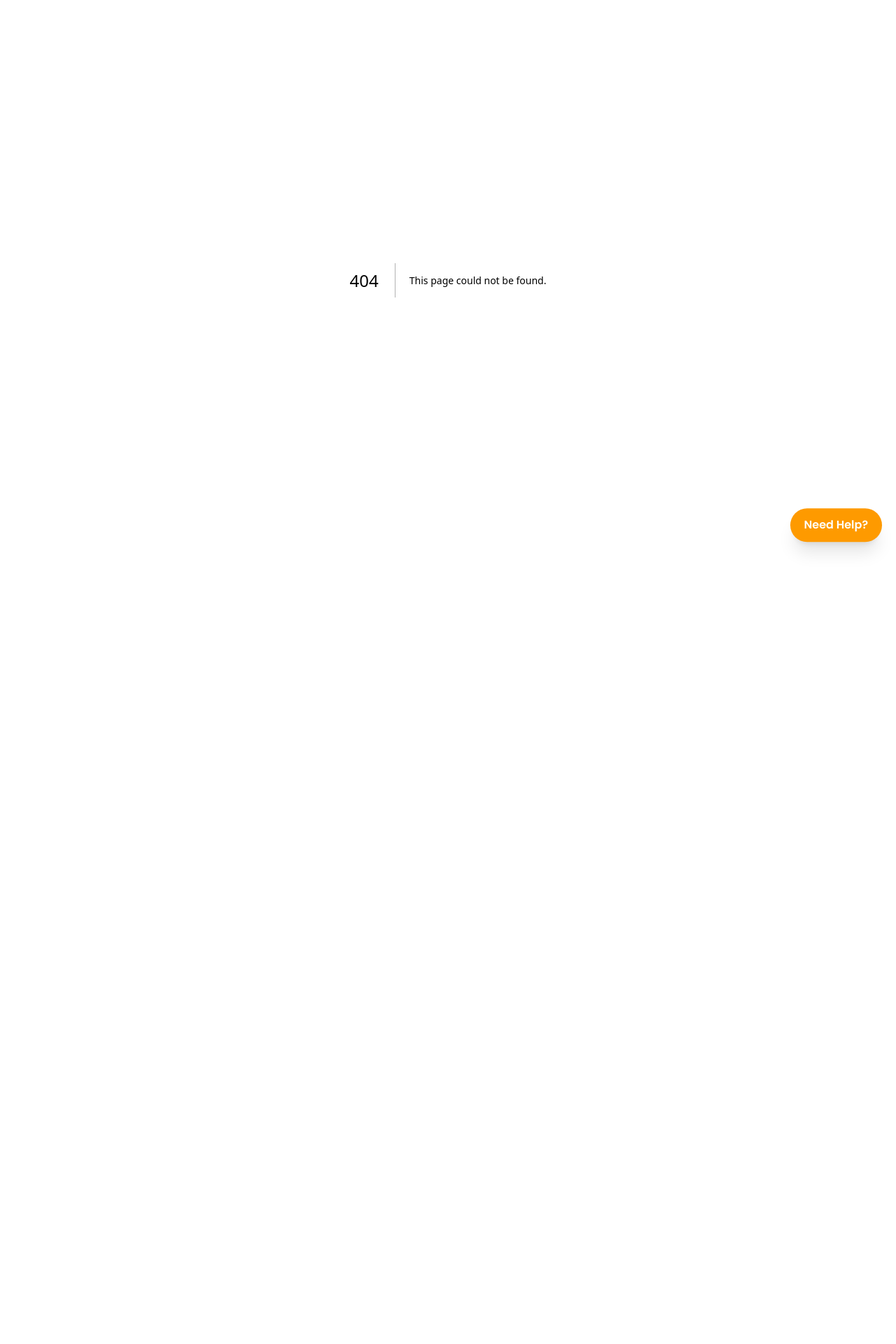
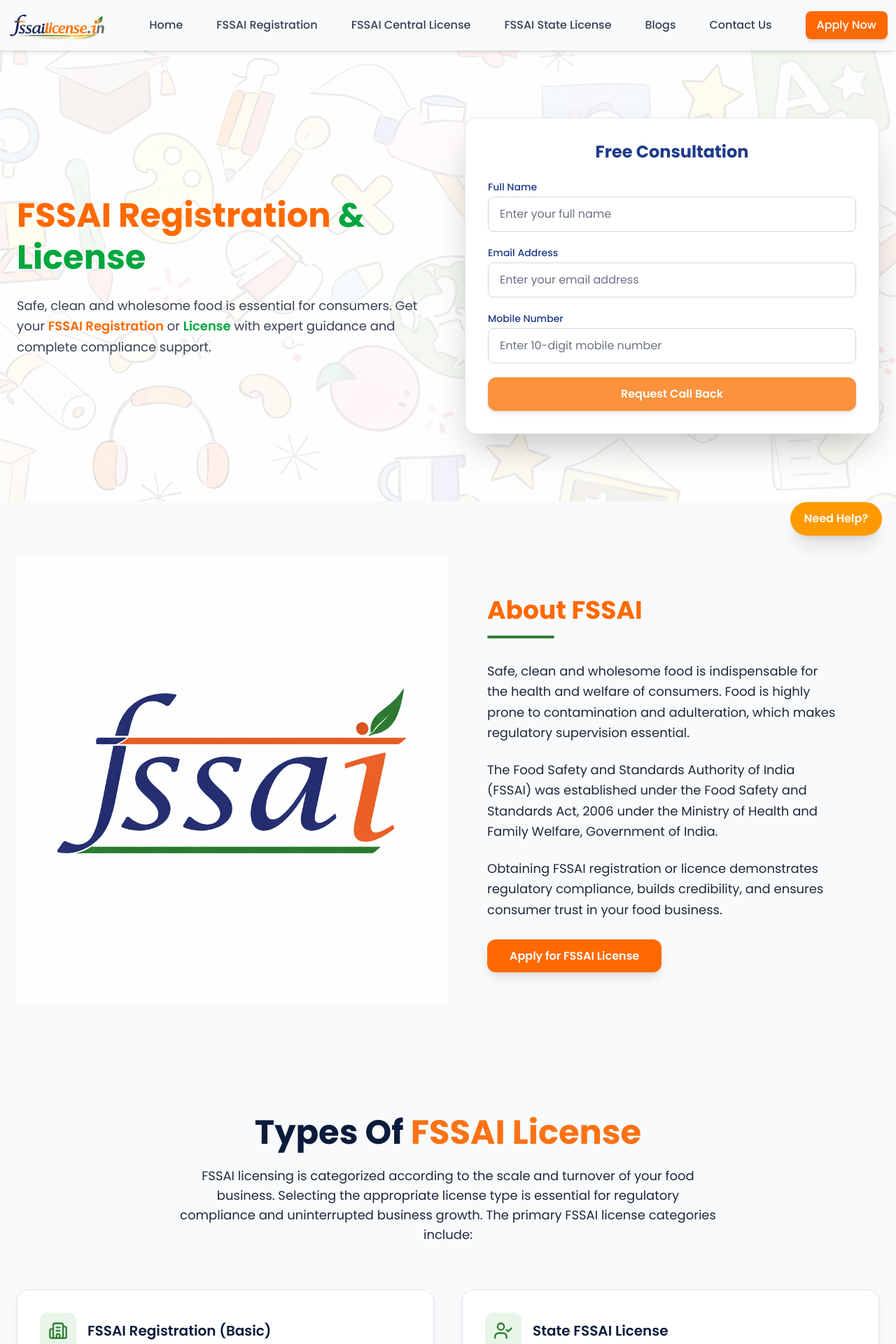
Before and after one commit to vicvinee-art/FssaiLic, a Next.js app: page /Home-us in a window 1280 px wide. Before the commit this address had no page. Shown: the top 1920 px of the page at 70% size. Before the commit the page ends 800 px from the top, so only its background shows below. Built offline with nearby package versions, Linux system fonts and the light colour scheme.

Commit message:
Add files via upload

```diff
--- /dev/null
+++ b/src/app/Home-us/page.js
@@ -0,0 +1,29 @@
+import Navbar from "../Components/Navbar";
+import Hero from "../Components/Hero";
+import About from "../Components/About";
+import LicenseTypes from "../Components/Licensetypes";
+import ProcessSection from "../Components/process";
+import BusinessAssistance from "../Components/BusinessAssist";
+import FssaiStatsSection from "../Components/Fssaistats";
+import FssaiFAQ from "../Components/faq";
+import CTA from "../Components/CTA Homepage";
+import DisclaimerBar from "../Components/Disclaimer";
+import Footer from "../Components/footer";
+
+export default function Home() {
+  return (
+    <>
+      <Navbar />
+      <Hero />
+      <About />
+      <LicenseTypes />
+      <ProcessSection />
+      <FssaiStatsSection/>
+      <BusinessAssistance/>
+      <FssaiFAQ/>
+      <CTA />
+      <DisclaimerBar/>
+      <Footer />
+    </>
+  );
+}
```
